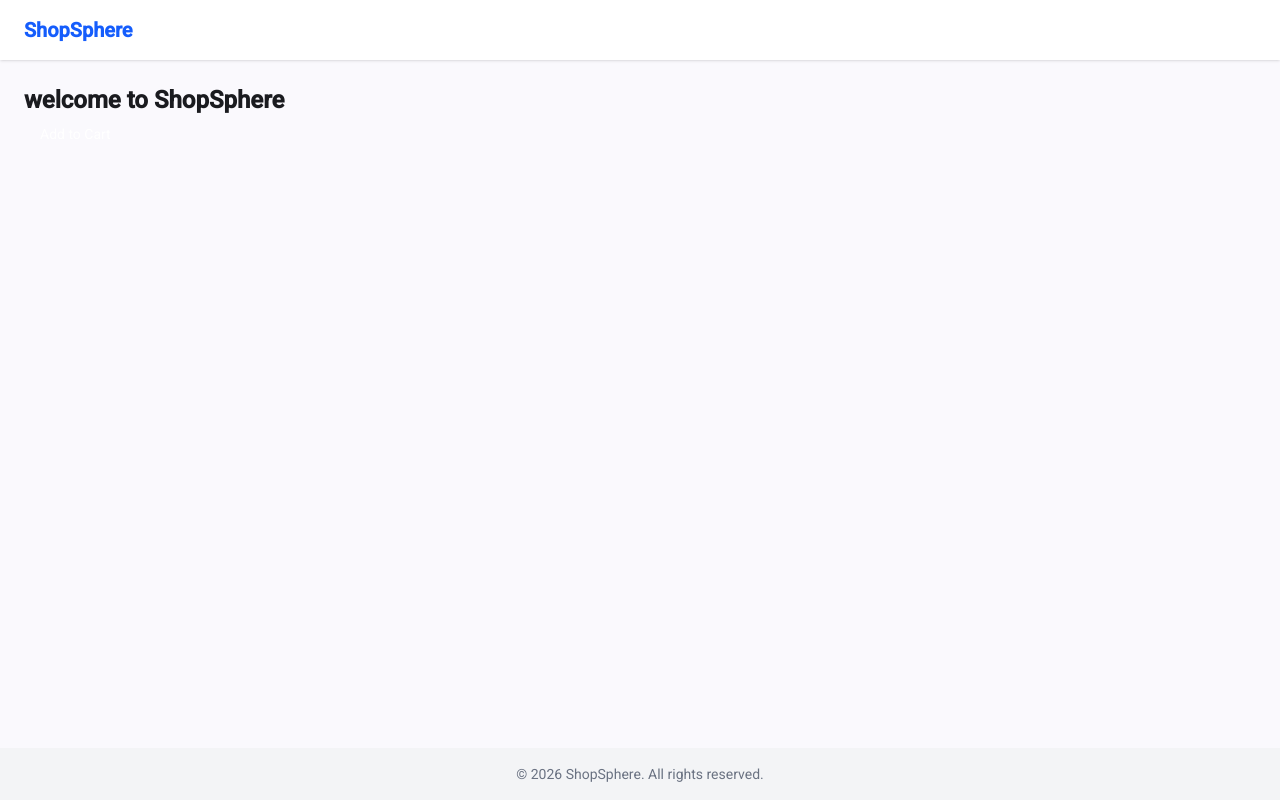
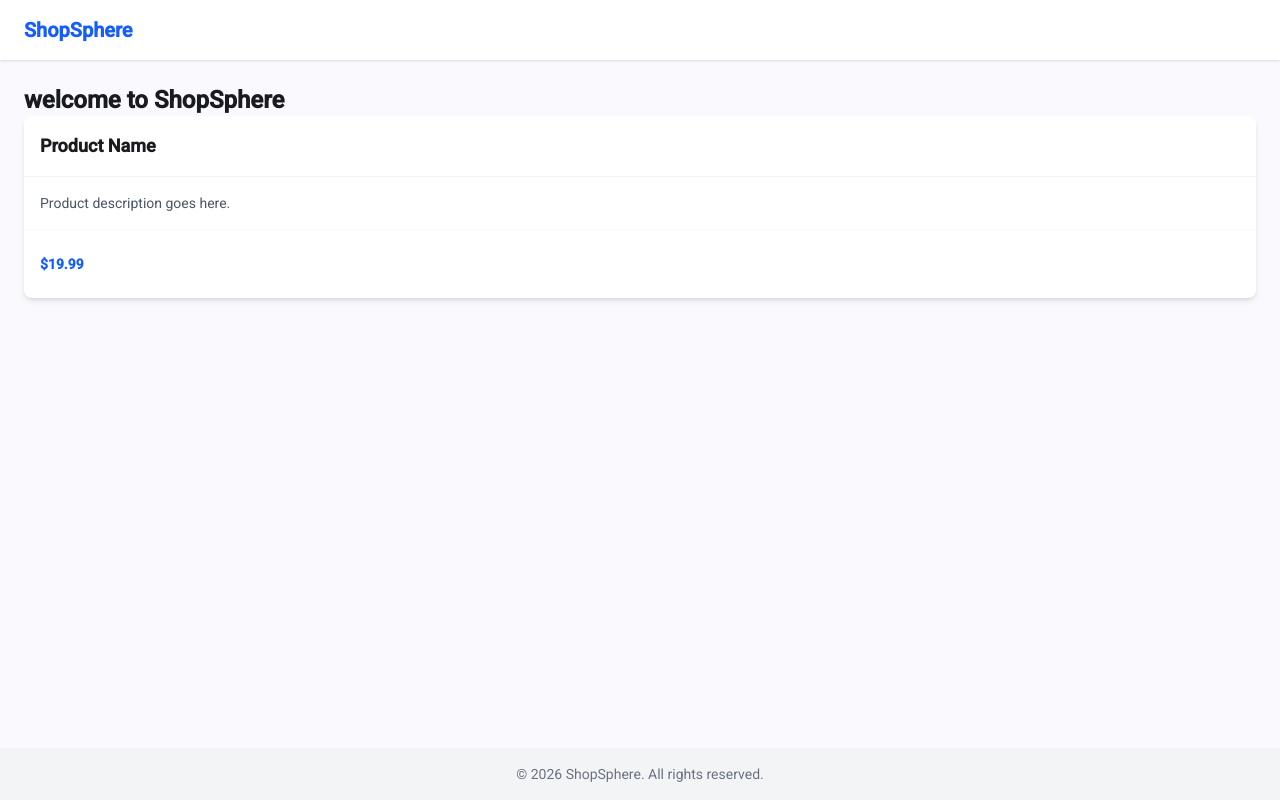
Before and after one commit to khaled-elhenaweey/ecommerce, an Angular app: page / in a window 1280 px wide. Built offline with nearby package versions, Linux system fonts and the light colour scheme.

Commit message:
feat(shared): add AppCard component with multi-slot content projection

```diff
--- a/src/features/home/home.html
+++ b/src/features/home/home.html
@@ -1,4 +1,11 @@
 <div class="p-6">
   <h2 class="text-2xl font-semibold"> welcome to ShopSphere</h2>
-  <app-button variant="primary" (clicked)="onAddToCart()">Add to Cart</app-button>
+  <app-card>
+    <h3 card-header class="font-bold text-lg">Product Name</h3>
+    <p card-body class="text-gray-600">Product description goes here.</p>
+    <div card-footer class="flex justify-between items-center">
+      <span class="font-bold text-blue-600">$19.99</span>
+      <app-button variant="primary" (clicked)="onAddToCart()">Add to Cart</app-button>
+    </div>
+  </app-card>
 </div>
--- a/src/features/home/home.ts
+++ b/src/features/home/home.ts
@@ -1,8 +1,9 @@
 import { Component } from '@angular/core';
 import { Button } from '../../shared/button/button';
+import { Card } from '../../shared/card/card';
 @Component({
   selector: 'app-home',
-  imports: [Button],
+  imports: [Button, Card],
   templateUrl: './home.html',
   styleUrl: './home.css',
 })
--- /dev/null
+++ b/src/shared/card/card.html
@@ -0,0 +1,11 @@
+<div class="bg-white rounded-lg shadow-md overflow-hidden">
+  <div class="p-4 border-b border-gray-100">
+    <ng-content select="[card-header]" />
+  </div>
+  <div class="p-4">
+    <ng-content select="[card-body]" />
+  </div>
+  <div class="p-4 border-t border-gray-50">
+    <ng-content select="[card-footer]" />
+  </div>
+</div>
```
Also changed, not shown: src/shared/card/card.ts (added, +11 -0 lines), src/shared/card/card.css (added).
